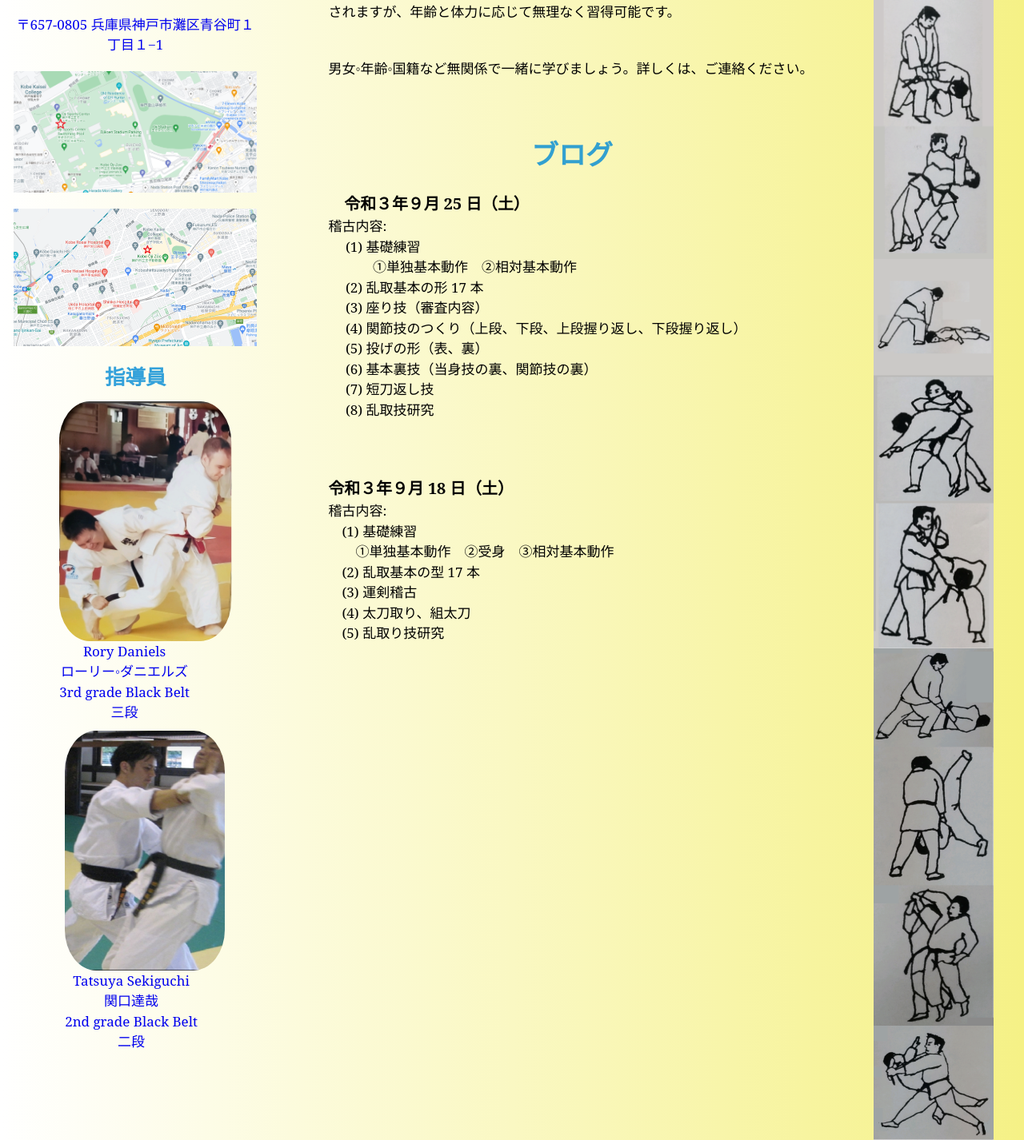
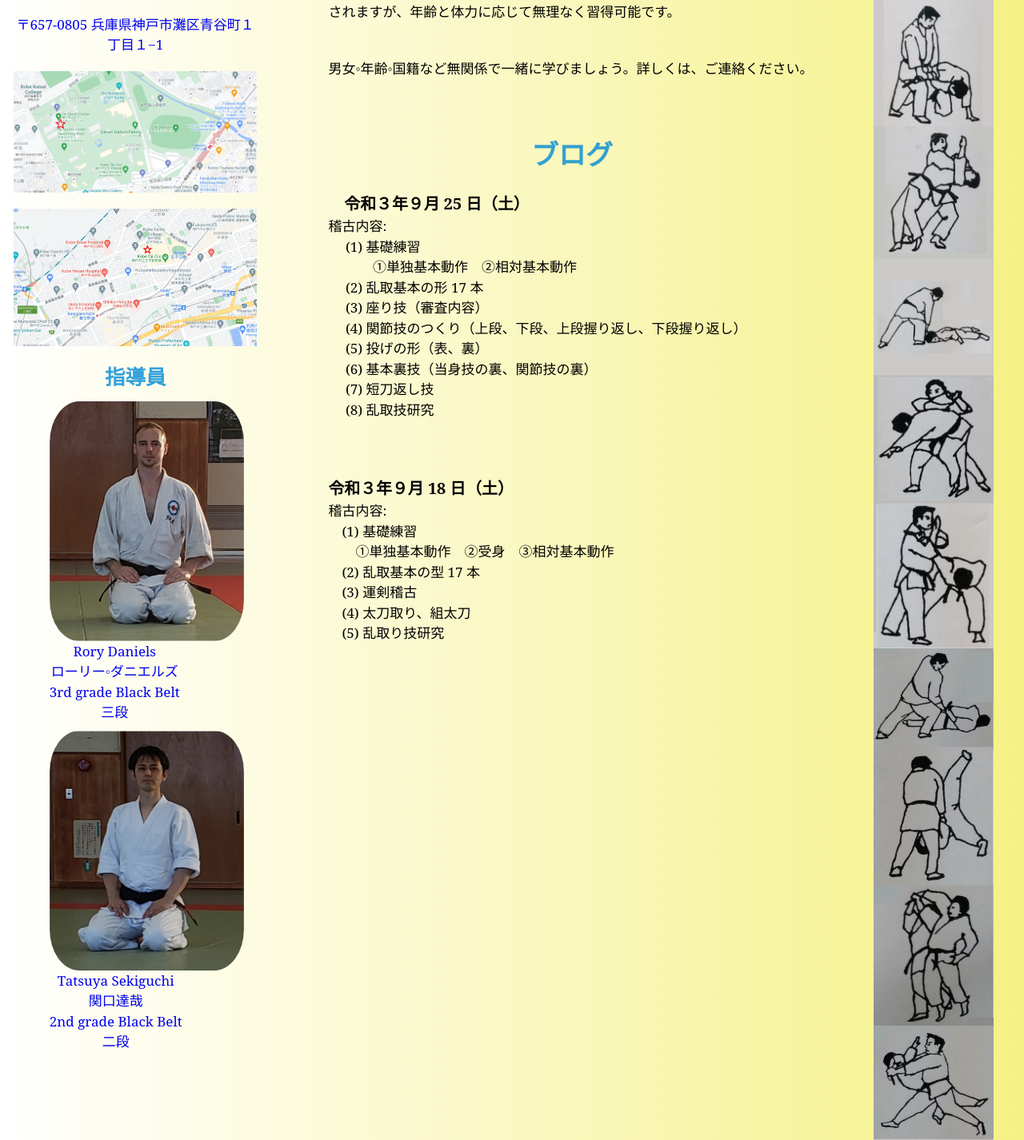
Before and after one commit to 4ShodokanKobe/Shodokan-Kobe, a PHP site: page / in a window 1280 px wide. Shown: the part 1896-3322 px from the top of the page at 80% size. Run offline with PHP 8.4, Linux system fonts and the light colour scheme.

Commit message:
pre-live 1

```diff
--- a/css/child.css
+++ b/css/child.css
@@ -46,9 +46,3 @@ body > p{
 	width: 350px;
 	height: auto;
 }
-
-.blah{
-
-	display: inline-flex;
-	justify-content: space-between;
-}
--- a/index.html
+++ b/index.html
@@ -257,7 +257,7 @@ img/tatami.jpg
     <a href="instructors.html"><h2 class="E">Instructors</h2><h2 class="J Jh2">指導員</h2></a>
     <div class="flex">
       <a href="instructors.html" class="flexPhoto grow">
-        <img src="css/RoryWaki.jpg">
+        <img src="img/Rory.png">
         <div class="desc">
           Rory Daniels<br>
           ローリー◦ダニエルズ<br>
@@ -266,7 +266,7 @@ img/tatami.jpg
        </div>
       </a>
       <a href="instructors.html" class="flexPhoto grow">
-        <img src="css/TatsuyaAigamae.jpg">
+        <img src="img/Sekiguchi.png">
         <div class="desc">
          Tatsuya Sekiguchi<br>
          関口達哉<br>
```
Also changed, not shown: img/Rory.png (added), img/Sekiguchi.png (added).
